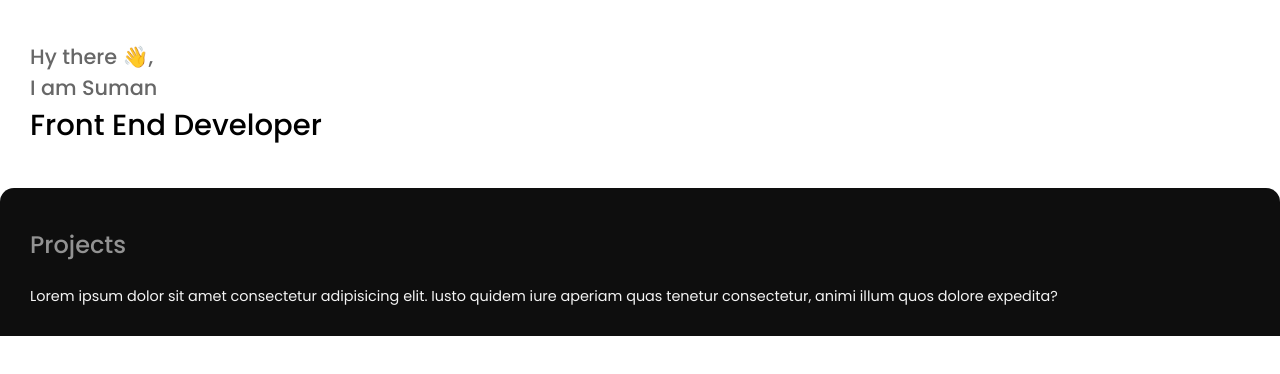
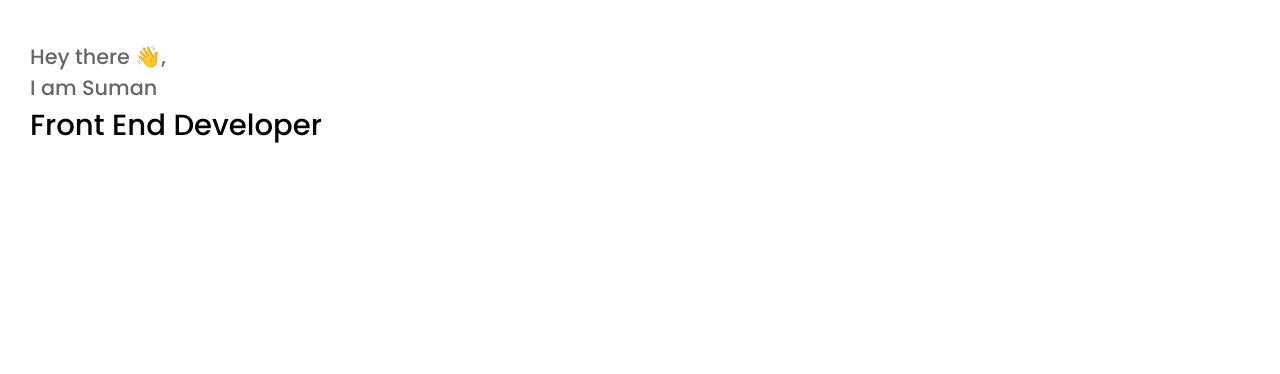
Before and after one commit to Thtsuman/Thtsuman.github.io, a React (Create React App) app: page / in a window 1280 px wide. Shown: the top 374 px of the page. Built offline with nearby package versions, Linux system fonts and the light colour scheme.

Commit message:
adding animation

```diff
--- a/src/components/AboutCard/AboutCard.jsx
+++ /dev/null
@@ -1,16 +0,0 @@
-import React from "react"
-import './aboutCard.style.css'
-
-const AboutCard = () => {
-	return (
-		<div className="about-container">
-			<p className="card-header">Projects</p>
-			<p className="card-text">
-				Lorem ipsum dolor sit amet consectetur adipisicing elit. Iusto quidem iure aperiam quas tenetur consectetur,
-				animi illum quos dolore expedita?
-			</p>
-		</div>
-	)
-}
-
-export default AboutCard
--- a/src/components/AboutCard/aboutCard.style.css
+++ /dev/null
@@ -1,5 +0,0 @@
-.about-container {
-	background-color: var(--dark);
-  padding: 15px 30px;
-  border-radius: 14px 14px 0 0;
-}
--- a/src/components/Emoji/Emoji.jsx
+++ b/src/components/Emoji/Emoji.jsx
@@ -1,7 +1,8 @@
 import React from "react"
+import "./emoji.style.css"
 const Emoji = (props) => (
 	<span
-		className="emoji"
+		className="emoji wave"
 		role="img"
 		aria-label={props.label ? props.label : ""}
 		aria-hidden={props.label ? "false" : "true"}
--- /dev/null
+++ b/src/components/Emoji/emoji.style.css
@@ -0,0 +1,34 @@
+.wave {
+	animation-name: wave-animation; /* Refers to the name of your @keyframes element below */
+	animation-duration: 2.5s; /* Change to speed up or slow down */
+	animation-iteration-count: infinite; /* Never stop waving :) */
+	transform-origin: 70% 70%; /* Pivot around the bottom-left palm */
+	display: inline-block;
+}
+
+@keyframes wave-animation {
+	0% {
+		transform: translateY(0px);
+	}
+	10% {
+		transform: translateY(4px);
+	}
+	20% {
+		transform: translateY(-2px);
+	}
+	30% {
+		transform: translateY(0px);
+	}
+	40% {
+		transform: rotate(-4deg);
+	}
+	50% {
+		transform: rotate(10deg);
+	}
+	60% {
+		transform: rotate(0deg);
+	}
+	100% {
+		transform: rotate(0deg);
+	}
+}
--- a/src/components/SplashScreen/SplashScreen.jsx
+++ b/src/components/SplashScreen/SplashScreen.jsx
@@ -23,7 +23,7 @@ const SplashScreen = () => {
 
 	const secondAnim = {
 		from: { marginTop: 0, opacity: 1 },
-		to: { marginTop: -window.screen.height, opacity: 0 },
+		to: { marginTop: -(window.screen.height - 20), opacity: 0 },
 		delay: 500,
 		onRest: handleDisplay,
 	}
--- a/src/main.css
+++ b/src/main.css
@@ -24,6 +24,9 @@ body {
 }
 
 .homeScreen-container {
+  display: flex;
+  flex-direction: column;
+  justify-content: space-between;
 }
 
 .homeScreen-text {
@@ -49,3 +52,8 @@ body {
   color: var(--text-light);
   font-size: .9rem;
 }
+
+
+.card-container {
+  margin-top: -10px;
+}
--- a/src/pages/Homescreen.jsx
+++ b/src/pages/Homescreen.jsx
@@ -1,6 +1,5 @@
 import React from "react"
 import { ReactComponent as DotPattern } from "../assets/Frame 1.svg"
-import AboutCard from "../components/AboutCard/AboutCard"
 import Emoji from "../components/Emoji/Emoji"
 
 const HomeScreen = () => {
@@ -9,16 +8,17 @@ const HomeScreen = () => {
 			<div className="header-container">
 				<div className="left">
 					<p className="homeScreen-text">
-						Hy there <Emoji symbol="👋" label="hey" />, <br /> I am Suman <br />{" "}
+						Hey there <Emoji symbol="👋" label="hey" />, <br /> I am Suman <br />{" "}
 						<span className="homeScreen-title">Front End Developer</span>
 					</p>
+
 					{/* <DotPattern /> */}
 				</div>
 				<div className="right"></div>
 			</div>
-			<AboutCard />
 		</div>
-	)
+  )
+
 }
 
 export default HomeScreen
```
